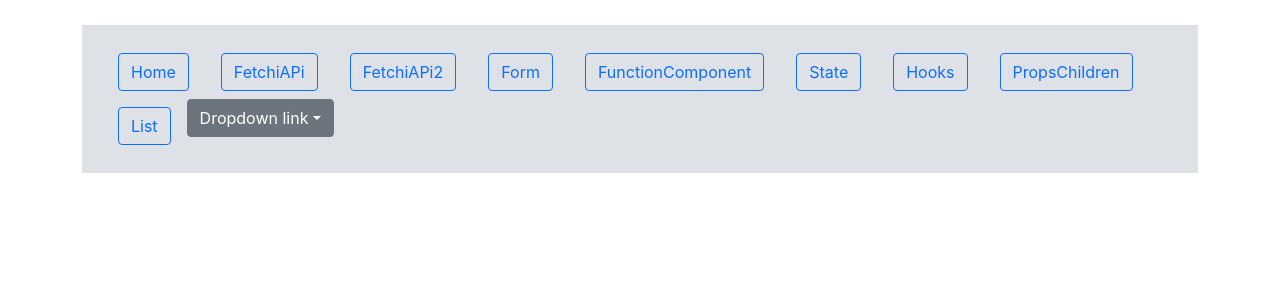
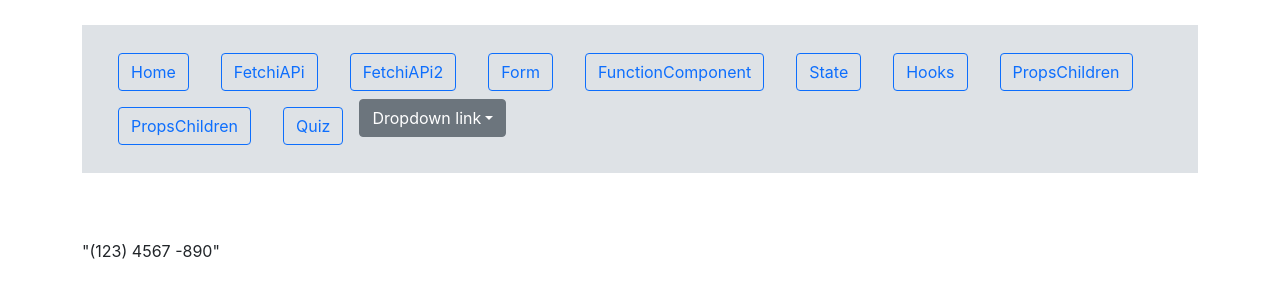
Before and after one commit to balaji1610/basic_react_new, a React (Create React App) app: page /Quiz in a window 1280 px wide. Shown: the top 300 px of the page. Built offline with nearby package versions, Linux system fonts and the light colour scheme.

Commit message:
CompetitiveQuiz

```diff
--- a/src/App.js
+++ b/src/App.js
@@ -21,6 +21,8 @@ import FormV1 from "./Components/Form/FormV1";
 import Nav from "./Components/Nav";
 import Lists from "./Components/Lists";
 
+import Quiz from "./CompetitiveProgramming/quiz";
+
 <img src={logo} className="App-logo" alt="logo" />;
 
 function App() {
@@ -42,6 +44,8 @@ function App() {
           <Route path="/Hooks" element={<Hooks />} />
           <Route path="/PropsChildren" element={<PropsChildren />} />
           <Route path="/List" element={<Lists />} />
+
+          <Route path="/Quiz" element={<Quiz />} />
         </Routes>
       </div>
     </div>
--- /dev/null
+++ b/src/CompetitiveProgramming/quiz.jsx
@@ -0,0 +1,17 @@
+// Questions
+// createPhoneNumber([1, 2, 3, 4, 5, 6, 7, 8, 9, 0]) // => returns "(123) 456-7890"
+
+export default function Quiz() {
+  const PhoneNumber = [1, 2, 3, 4, 5, 6, 7, 8, 9, 0];
+  const FirstNumber = PhoneNumber.slice(0, 3);
+
+  const SecondNumber = PhoneNumber.slice(3, 7);
+
+  const ThirdNumber = PhoneNumber.slice(7, 10);
+
+  return (
+    <div>
+      "({FirstNumber}) {SecondNumber} -{ThirdNumber}"{" "}
+    </div>
+  );
+}
--- a/src/Components/Nav.jsx
+++ b/src/Components/Nav.jsx
@@ -69,11 +69,20 @@ function Nav() {
             </button>
           </Link>
         </a>
+
         <a class="nav-link ">
-          <Link to="/List">
+          <Link to="/PropsChildren">
             {" "}
             <button type="button" class="btn btn-outline-primary">
-              List
+              PropsChildren
+            </button>
+          </Link>
+        </a>
+        <a class="nav-link ">
+          <Link to="/Quiz">
+            {" "}
+            <button type="button" class="btn btn-outline-primary">
+              Quiz
             </button>
           </Link>
         </a>
```
